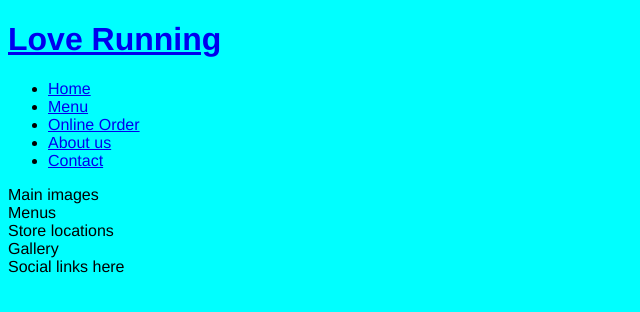
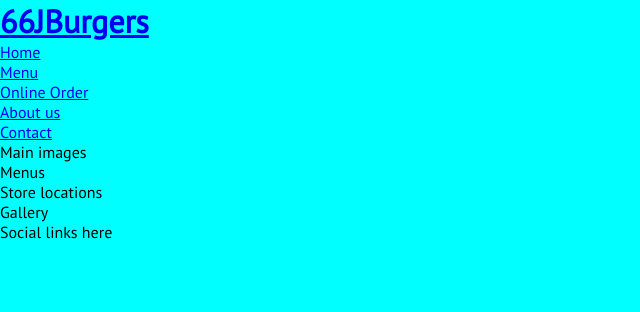
Before and after one commit to mpatricia22/66JBurgers, a plain HTML site: page index.html in a window 1280 px wide. Shown: the whole page, without its empty margins (0-640 px from the left). Drawn offline with Linux system fonts and the light colour scheme.

Commit message:
Add google fonts, rand remove default margins, padddings and borders

```diff
--- a/assets/css/style.css
+++ b/assets/css/style.css
@@ -1,5 +1,13 @@
+@import url('https://fonts.googleapis.com/css2?family=Oswald:wght@200&family=PT+Sans&display=swap');
+
+* {
+    margin: 0;
+    padding: 0;
+    border: none;
+    }
+
 body {
-    font-family: 'Franklin Gothic Medium', 'Arial Narrow', Arial, sans-serif;
+    font-family: PT Sans, Oswald, sans-serif;
     background-color: aqua;
 
 }
--- a/index.html
+++ b/index.html
@@ -12,7 +12,7 @@
 <body>
     <header>
         <a href="index.html">
-            <h1>Love Running</h1>
+            <h1>66JBurgers</h1>
             </a>
         <nav>
             <ul>
```
